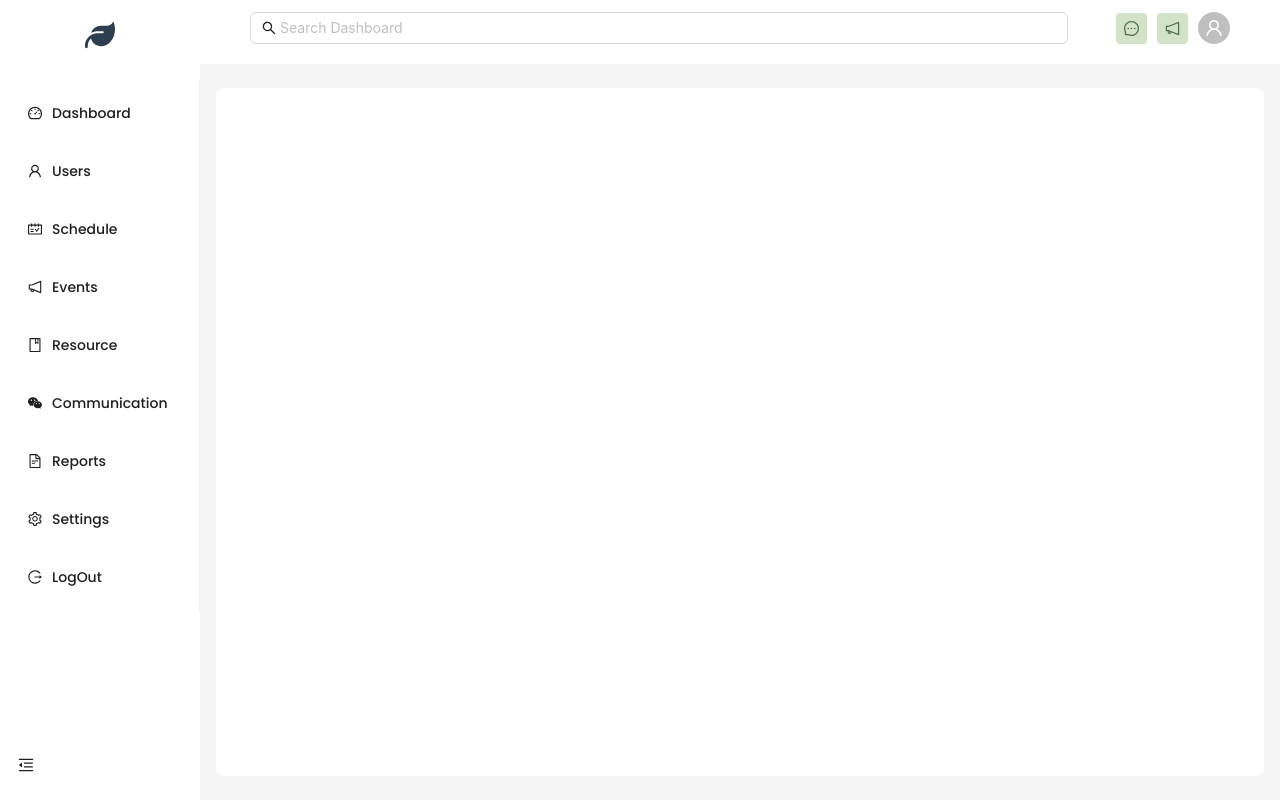
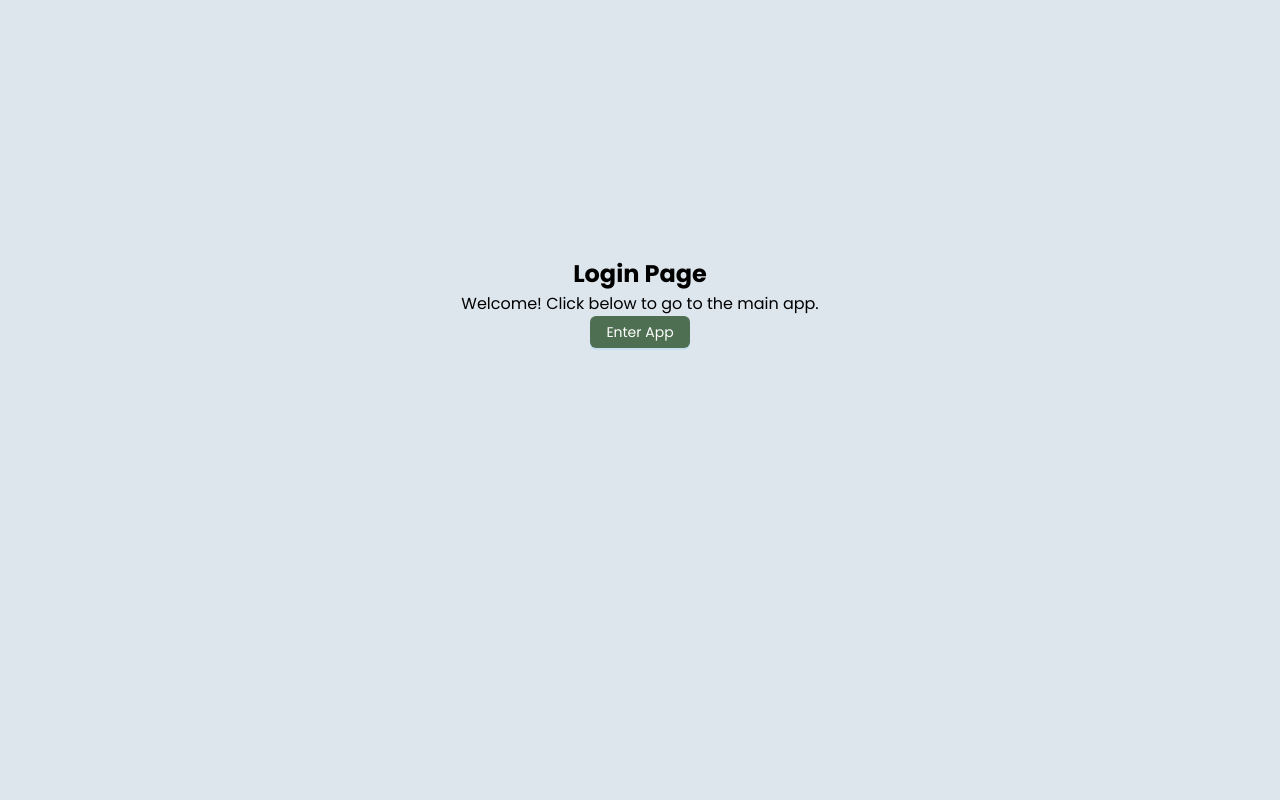
Before and after one commit to youwanpeter/Smart-campus-management-system, a React (Vite) app in the folder scms/: page /login in a window 1280 px wide. Built offline with nearby package versions, Linux system fonts and the light colour scheme.

Commit message:
LoginTableCreation

```diff
--- a/scms/src/App.jsx
+++ b/scms/src/App.jsx
@@ -15,6 +15,7 @@ import Communication from "./pages/Communication";
 import Reports from "./pages/Reports";
 import Settings from "./pages/Settings";
 import Logout from "./pages/Logout";
+import Login from "./Login";
 
 const { Sider, Header, Content } = Layout;
 
@@ -26,6 +27,13 @@ const App = () => {
 
   return (
     <Router>
+    <Routes>
+      <Route path="/login" element={<Login />} />
+
+      {/* Main Layout Routes */}
+      <Route
+        path="*"
+        element={
           <Layout style={{ minHeight: "100vh" }}>
             {/* Sidebar */}
             <Sider
@@ -81,6 +89,9 @@ const App = () => {
               </Content>
             </Layout>
           </Layout>
+        }
+      />
+    </Routes>
   </Router>
 );
 };
--- a/scms/src/Login.jsx
+++ b/scms/src/Login.jsx
@@ -0,0 +1,19 @@
+import React from "react";
+import { useNavigate } from "react-router-dom";
+import { Button } from "antd";
+
+const Login = () => {
+  const navigate = useNavigate();
+
+  return (
+    <div style={{ textAlign: "center", marginTop: "20%" }}>
+      <h2>Login Page</h2>
+      <p>Welcome! Click below to go to the main app.</p>
+      <Button type="primary" onClick={() => navigate("/app")}>
+        Enter App
+      </Button>
+    </div>
+  );
+};
+
+export default Login;
--- a/scms/src/main.jsx
+++ b/scms/src/main.jsx
@@ -1,7 +1,7 @@
 import { StrictMode } from "react";
 import { createRoot } from "react-dom/client";
 import "./index.css";
-import App from "./App.jsx";
+import App from "./app.jsx";
 
 createRoot(document.getElementById("root")).render(
   <StrictMode>
--- /dev/null
+++ b/scms/src/pages/components/login/LoginForm.jsx
@@ -0,0 +1,2 @@
+import React from 'react';
+import { Input } from 'antd';
--- a/scms/src/pages/login.jsx
+++ /dev/null
@@ -1 +0,0 @@
-import React from "react";
```
Lines whose indentation alone changed are shown as unchanged.
